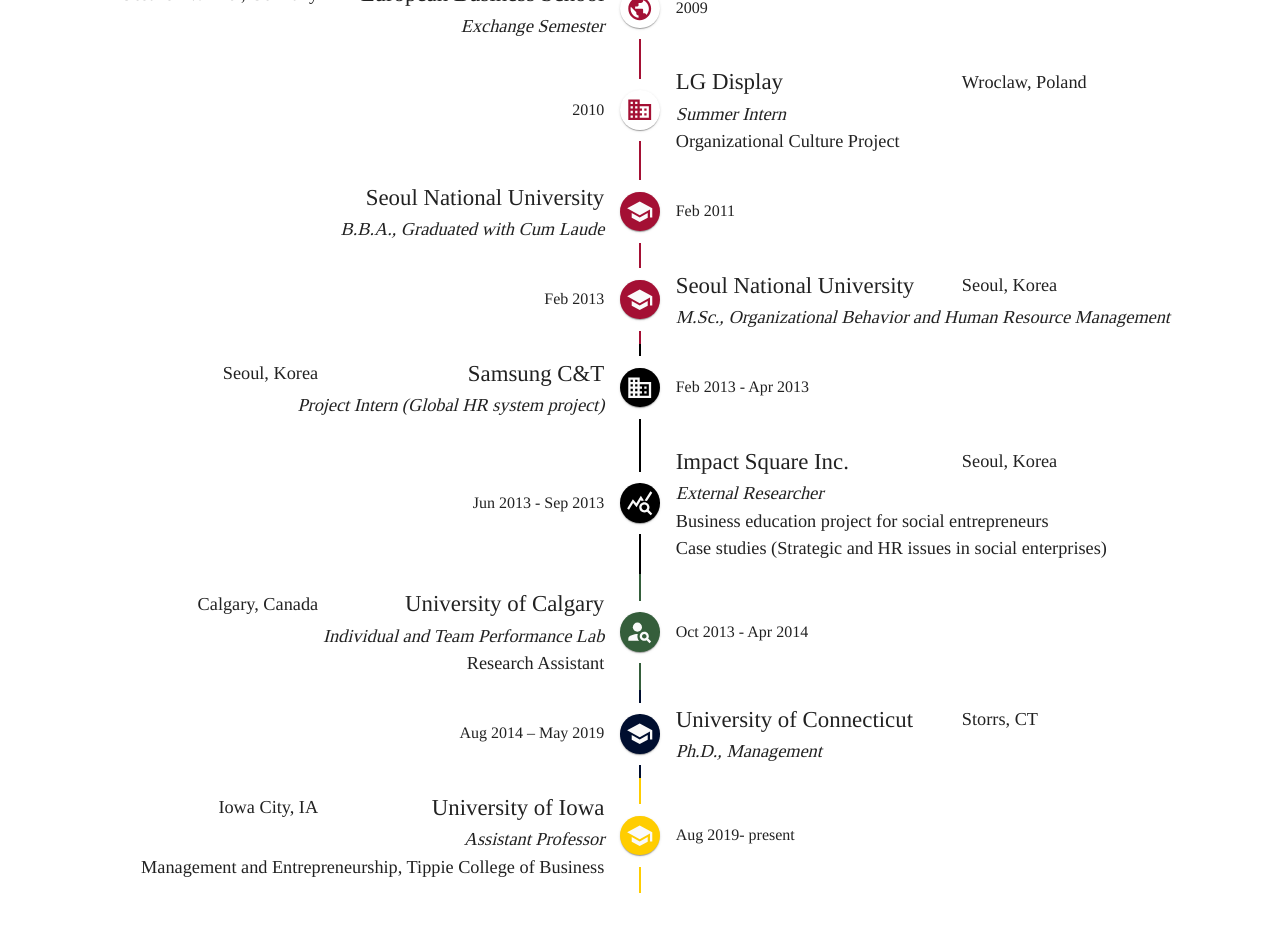
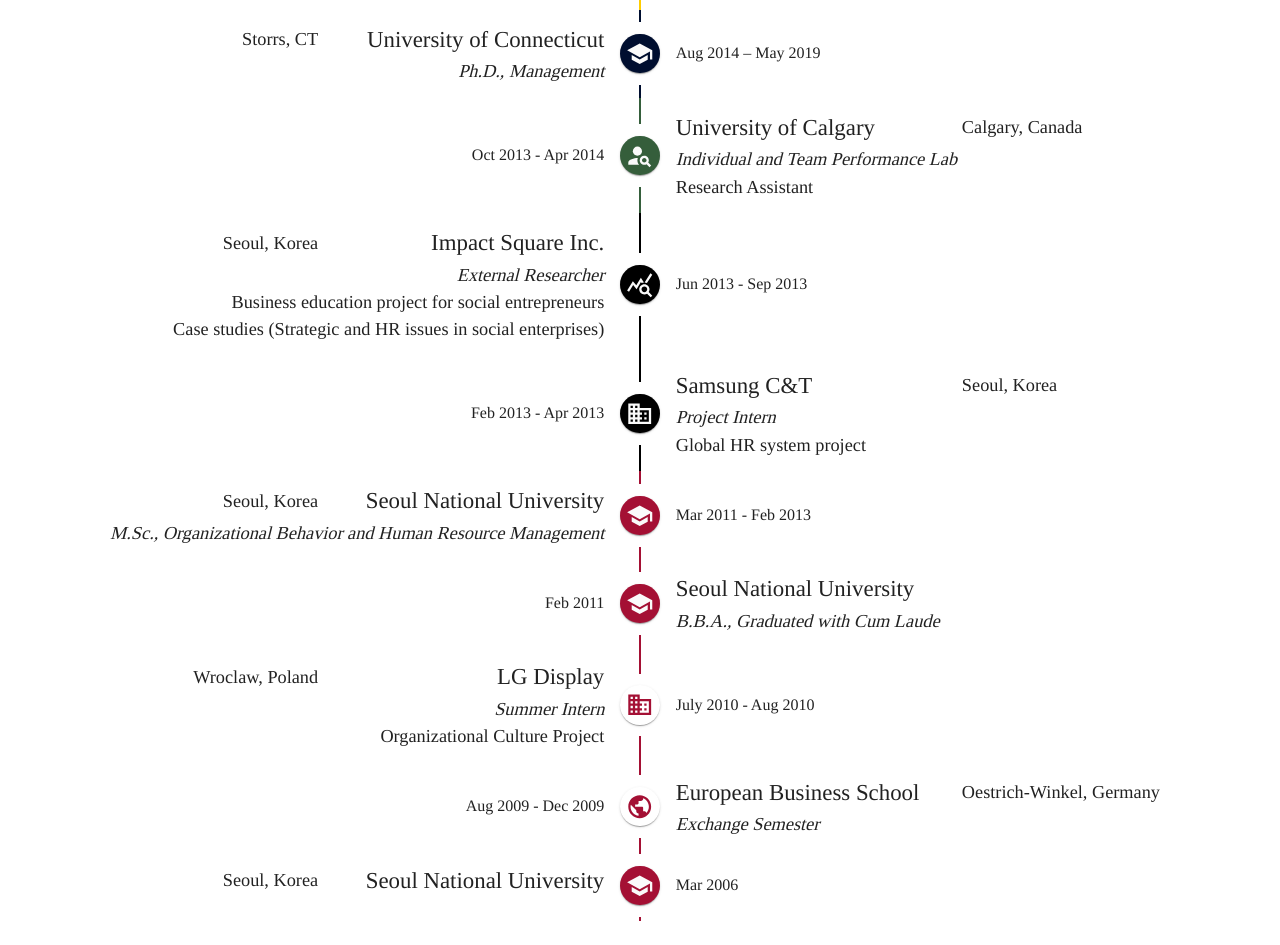
Before and after one commit to seminrosa/semin-rosa.com, a Next.js app: page /journey in a window 1280 px wide. Shown: the part 280-1225 px from the top of the page. Before the commit the page ends 1198 px from the top, so only its background shows below. Built offline with nearby package versions, Linux system fonts and the light colour scheme.

Commit message:
collapse on teaching, some renaming and adding of dates, reverse order of journey

```diff
--- a/src/app/journey/journeyText.ts
+++ b/src/app/journey/journeyText.ts
@@ -7,14 +7,14 @@
         location: 'Seoul, Korea'
     },
     ebs: {
-        date: '2009',
+        date: 'Aug 2009 - Dec 2009',
         color: '#A41034',
         title: 'European Business School',
         subtitle: 'Exchange Semester',
         location: 'Oestrich-Winkel, Germany',
     },
     lg: {
-        date: '2010',
+        date: 'July 2010 - Aug 2010',
         color: '#A41034',
         title: 'LG Display',
         subtitle: 'Summer Intern',
@@ -25,7 +25,7 @@
         date: 'Feb 2011'
     },
     snuMaEnd: {
-        date: 'Feb 2013',
+        date: 'Mar 2011 - Feb 2013',
         color: '#A41034',
         title: 'Seoul National University',
         subtitle: 'M.Sc., Organizational Behavior and Human Resource Management',
@@ -34,7 +34,8 @@
     samsung: {
         date: 'Feb 2013 - Apr 2013',
         title: 'Samsung C&T',
-        subtitle: 'Project Intern (Global HR system project)',
+        subtitle: 'Project Intern',
+        text: 'Global HR system project',
         location: 'Seoul, Korea'
     },
     impact: {
@@ -61,7 +62,7 @@
         color: '#000E2F'
     },
     iowa: {
-        date: 'Aug 2019- present',
+        date: 'Aug 2019 - present',
         title: 'University of Iowa',
         subtitle: 'Assistant Professor',
         text: 'Management and Entrepreneurship, Tippie College of Business',
--- a/src/app/journey/page.tsx
+++ b/src/app/journey/page.tsx
@@ -21,16 +21,16 @@
     return (
         <Box className={style.journeyContainer}>
             <Timeline position="alternate">
+                <Iowa />
+                <UConn />
+                <Calgary />
+                <Impact />
+                <Samsung />
+                <SNUMS />
+                <SNUBAEnd />
+                <LGItem />
+                <EBSItem />
                 <SNUBAStart />
-                <EBSItem />
-                <LGItem />
-                <SNUBAEnd />
-                <SNUMS />
-                <Samsung />
-                <Impact />
-                <Calgary />
-                <UConn />
-                <Iowa />
             </Timeline>
         </Box>
     );
@@ -54,14 +54,14 @@
                 <TimelineConnector sx={{ bgcolor: JOURNEY_TEXT.iowa.color }} />
             </TimelineSeparator>
             <TimelineContent sx={contentSx}>
-                <Grid container alignItems='center' justifyContent='flex-end'>
-                    <Grid>
-                        <Typography variant='body1' component='span'>{JOURNEY_TEXT.iowa.location}</Typography>
-                    </Grid>
+                <Grid container alignItems='center'>
                     <Grid xs={6}>
                         <Typography variant='h6' component='span'>
                             {JOURNEY_TEXT.iowa.title}
                         </Typography>
+                    </Grid>
+                    <Grid>
+                        <Typography variant='body1' component='span'>{JOURNEY_TEXT.iowa.location}</Typography>
                     </Grid>
                 </Grid>
                 <Typography fontStyle='italic'>
@@ -91,14 +91,14 @@
                 <TimelineConnector sx={{ bgcolor: JOURNEY_TEXT.uconn.color }} />
             </TimelineSeparator>
             <TimelineContent sx={contentSx}>
-                <Grid container alignItems='center'>
+                <Grid container alignItems='center' justifyContent='flex-end'>
+                    <Grid>
+                        <Typography variant='body1' component='span'>{JOURNEY_TEXT.uconn.location}</Typography>
+                    </Grid>
                     <Grid xs={6}>
                         <Typography variant='h6' component='span'>
                             {JOURNEY_TEXT.uconn.title}
                         </Typography>
-                    </Grid>
-                    <Grid>
-                        <Typography variant='body1' component='span'>{JOURNEY_TEXT.uconn.location}</Typography>
                     </Grid>
                 </Grid>
                 <Typography fontStyle='italic'>
@@ -127,19 +127,20 @@
                 <TimelineConnector sx={{ bgcolor: 'black'}} />
             </TimelineSeparator>
             <TimelineContent sx={contentSx}>
-                <Grid container alignItems='center' justifyContent='flex-end'>
-                    <Grid>
-                        <Typography variant='body1' component='span'>{JOURNEY_TEXT.samsung.location}</Typography>
-                    </Grid>
+                <Grid container alignItems='center'>
                     <Grid xs={6}>
                         <Typography variant='h6' component='span'>
                             {JOURNEY_TEXT.samsung.title}
                         </Typography>
                     </Grid>
+                    <Grid>
+                        <Typography variant='body1' component='span'>{JOURNEY_TEXT.samsung.location}</Typography>
+                    </Grid>
                 </Grid>
                 <Typography fontStyle='italic'>
                     {JOURNEY_TEXT.samsung.subtitle}
                 </Typography>
+                <Typography>{JOURNEY_TEXT.samsung.text}</Typography>
             </TimelineContent>
         </TimelineItem>
     )
@@ -163,14 +164,14 @@
                 <TimelineConnector sx={{ bgcolor: JOURNEY_TEXT.calgary.color }} />
             </TimelineSeparator>
             <TimelineContent sx={contentSx}>
-                <Grid container alignItems='center' justifyContent='flex-end'>
-                    <Grid>
-                        <Typography variant='body1' component='span'>{JOURNEY_TEXT.calgary.location}</Typography>
-                    </Grid>
+                <Grid container alignItems='center'>
                     <Grid xs={6}>
                         <Typography variant='h6' component='span'>
                             {JOURNEY_TEXT.calgary.title}
                         </Typography>
+                    </Grid>
+                    <Grid>
+                        <Typography variant='body1' component='span'>{JOURNEY_TEXT.calgary.location}</Typography>
                     </Grid>
                 </Grid>
                 <Typography fontStyle='italic'>
@@ -200,14 +201,14 @@
                 <TimelineConnector sx={{ bgcolor: 'black'}} />
             </TimelineSeparator>
             <TimelineContent sx={contentSx}>
-                <Grid container alignItems='center'>
+                <Grid container alignItems='center' justifyContent='flex-end'>
+                    <Grid>
+                        <Typography variant='body1' component='span'>{JOURNEY_TEXT.impact.location}</Typography>
+                    </Grid>
                     <Grid xs={6}>
                         <Typography variant='h6' component='span'>
                             {JOURNEY_TEXT.impact.title}
                         </Typography>
-                    </Grid>
-                    <Grid>
-                        <Typography variant='body1' component='span'>{JOURNEY_TEXT.impact.location}</Typography>
                     </Grid>
                 </Grid>
                 <Typography fontStyle='italic'>
@@ -238,14 +239,14 @@
                 <TimelineConnector sx={{bgcolor: JOURNEY_TEXT.snuBaStart.color}} />
             </TimelineSeparator>
             <TimelineContent sx={contentSx}>
-                <Grid container alignItems='center'>
+                <Grid container alignItems='center' justifyContent='flex-end'>
+                    <Grid>
+                        <Typography variant='body1' component='span'>{JOURNEY_TEXT.snuBaStart.location}</Typography>
+                    </Grid>
                     <Grid xs={6}>
                         <Typography variant='h6' component='span'>
                             {JOURNEY_TEXT.snuBaStart.title}
                         </Typography>
-                    </Grid>
-                    <Grid>
-                        <Typography variant='body1' component='span'>{JOURNEY_TEXT.snuBaStart.location}</Typography>
                     </Grid>
                 </Grid>
             </TimelineContent>
@@ -300,14 +301,14 @@
                 <TimelineConnector sx={{bgcolor: JOURNEY_TEXT.snuMaEnd.color}} />
             </TimelineSeparator>
             <TimelineContent sx={contentSx}>
-                <Grid container alignItems='center'>
+                <Grid container alignItems='center' justifyContent='flex-end'>
+                    <Grid>
+                        <Typography variant='body1' component='span'>{JOURNEY_TEXT.snuMaEnd.location}</Typography>
+                    </Grid>
                     <Grid xs={6}>
                         <Typography variant='h6' component='span'>
                             {JOURNEY_TEXT.snuMaEnd.title}
                         </Typography>
-                    </Grid>
-                    <Grid>
-                        <Typography variant='body1' component='span'>{JOURNEY_TEXT.snuMaEnd.location}</Typography>
                     </Grid>
                 </Grid>
                 <Typography fontStyle='italic'>
@@ -335,14 +336,14 @@
                 <TimelineConnector sx={{bgcolor: JOURNEY_TEXT.ebs.color}} />
             </TimelineSeparator>
             <TimelineContent sx={contentSx}>
-                <Grid container alignItems='center' justifyContent='flex-end'>
-                    <Grid>
-                        <Typography variant='body1' component='span'>{JOURNEY_TEXT.ebs.location}</Typography>
-                    </Grid>
+                <Grid container alignItems='center'>
                     <Grid xs={6}>
                         <Typography variant='h6' component='span'>
                             {JOURNEY_TEXT.ebs.title}
                         </Typography>
+                    </Grid>
+                    <Grid>
+                        <Typography variant='body1' component='span'>{JOURNEY_TEXT.ebs.location}</Typography>
                     </Grid>
                 </Grid>
                 <Typography fontStyle='italic'>
@@ -370,14 +371,14 @@
                 <TimelineConnector sx={{bgcolor: JOURNEY_TEXT.lg.color}} />
             </TimelineSeparator>
             <TimelineContent sx={contentSx}>
-                <Grid container alignItems='center'>
+                <Grid container alignItems='center' justifyContent='flex-end'>
+                    <Grid>
+                        <Typography variant='body1' component='span'>{JOURNEY_TEXT.lg.location}</Typography>
+                    </Grid>
                     <Grid xs={6}>
                         <Typography variant='h6' component='span'>
                             {JOURNEY_TEXT.lg.title}
                         </Typography>
-                    </Grid>
-                    <Grid>
-                        <Typography variant='body1' component='span'>{JOURNEY_TEXT.lg.location}</Typography>
                     </Grid>
                 </Grid>
                 <Typography fontStyle='italic'>
--- a/src/app/teaching/page.module.css
+++ b/src/app/teaching/page.module.css
@@ -33,7 +33,7 @@
     padding-left: 1rem;
 }
 
-.paperContainer {
+.beliefContainer {
     margin-top: 1rem;
     padding-right: 4rem;
     padding-left: 4rem;
```
Also changed, not shown: src/app/teaching/page.tsx (+20 -5 lines).
